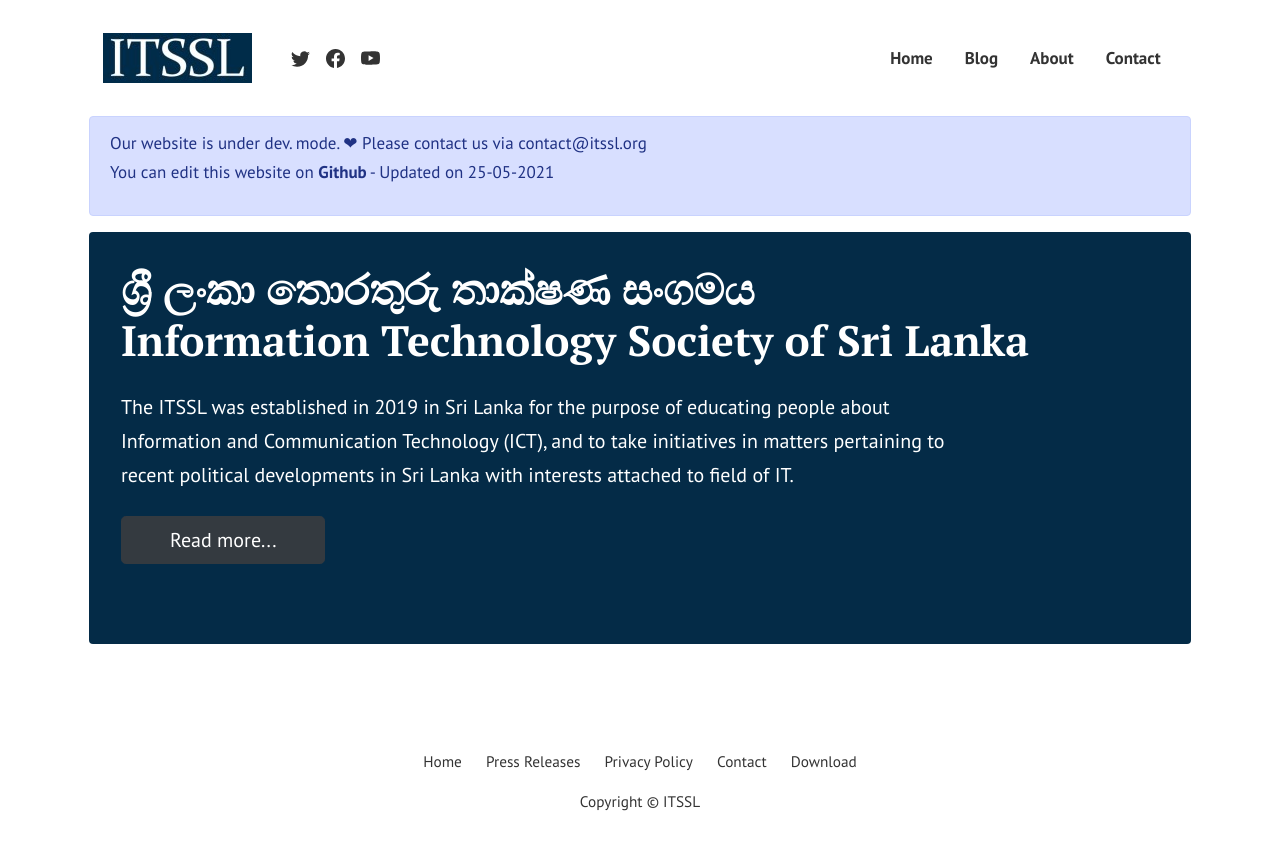
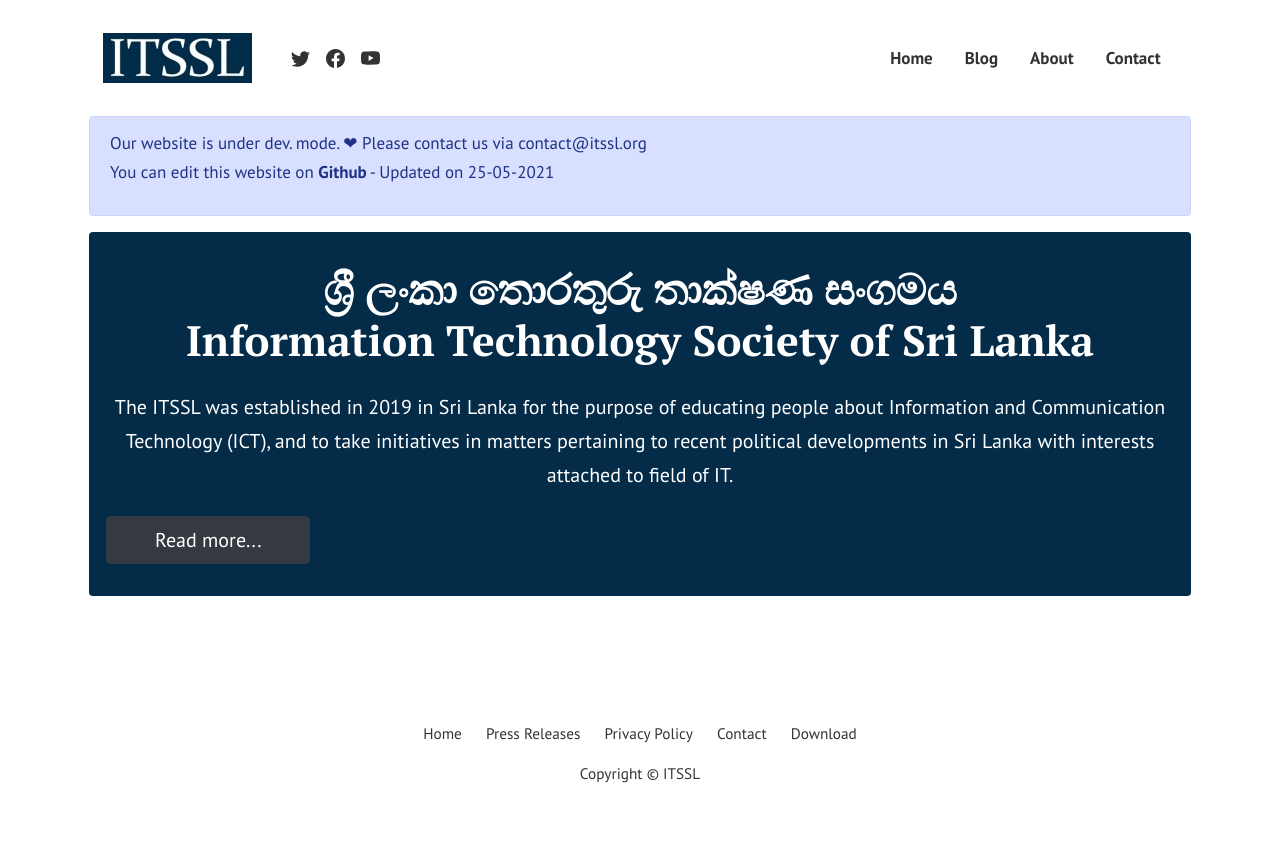
Before and after one commit to ITSSL/itssl.org, a Jekyll site: the page built from index.html, in a window 1280 px wide. Shown: the top 850 px of the page. Built offline with Jekyll 4.4.1, drawn with Linux system fonts in a browser that asks for light colours; the list of posts is cut into pages by our own code.

Commit message:
Update index.html

```diff
--- a/index.html
+++ b/index.html
@@ -13,16 +13,14 @@ background: '/img/bg-index.jpg'
 ================================================== -->
 {% if page.url == "/" %}
 <div class="rounded mb-5 hero">
-  <div class="align-items-center justify-content-between">
+  <div class="align-items-center justify-content-between" style="text-align:center;">
 
       <h1 style="color:#ffff;" class="font-weight-bold mb-4 serif-font">
         ශ්‍රී ලංකා තොරතුරු තාක්ෂණ සංගමය <br>
         Information Technology Society of Sri Lanka</h1>
       <div class="row">
-        <div class="col-md-10 mb-5">
-          <p style="color:#ffff;" class="lead mb-4">The ITSSL was established in 2019 in Sri Lanka for the purpose of educating people about Information and Communication Technology (ICT), and to take initiatives in matters pertaining to recent political developments in Sri Lanka with interests attached to field of IT.</p>
-          <a href="{{site.baseurl}}/about" class="btn btn-dark text-white px-5 btn-lg">Read more...</a>
-        </div>
+        <p style="color:#ffff;" class="lead mb-4">The ITSSL was established in 2019 in Sri Lanka for the purpose of educating people about Information and Communication Technology (ICT), and to take initiatives in matters pertaining to recent political developments in Sri Lanka with interests attached to field of IT.</p>
+        <a href="{{site.baseurl}}/about" class="btn btn-dark text-white px-5 btn-lg">Read more...</a>
       </div>
   </div>
 </div>
```
